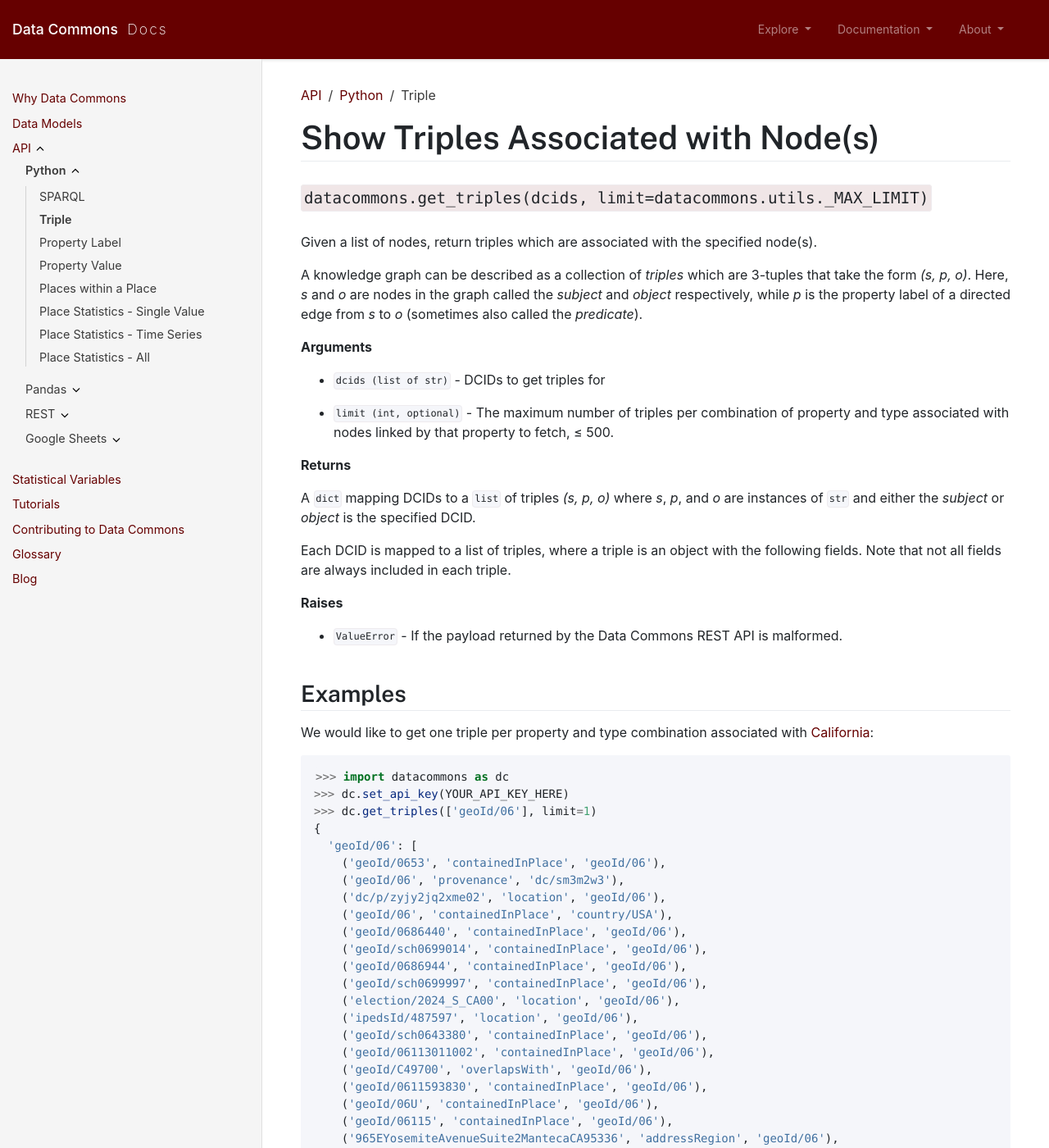
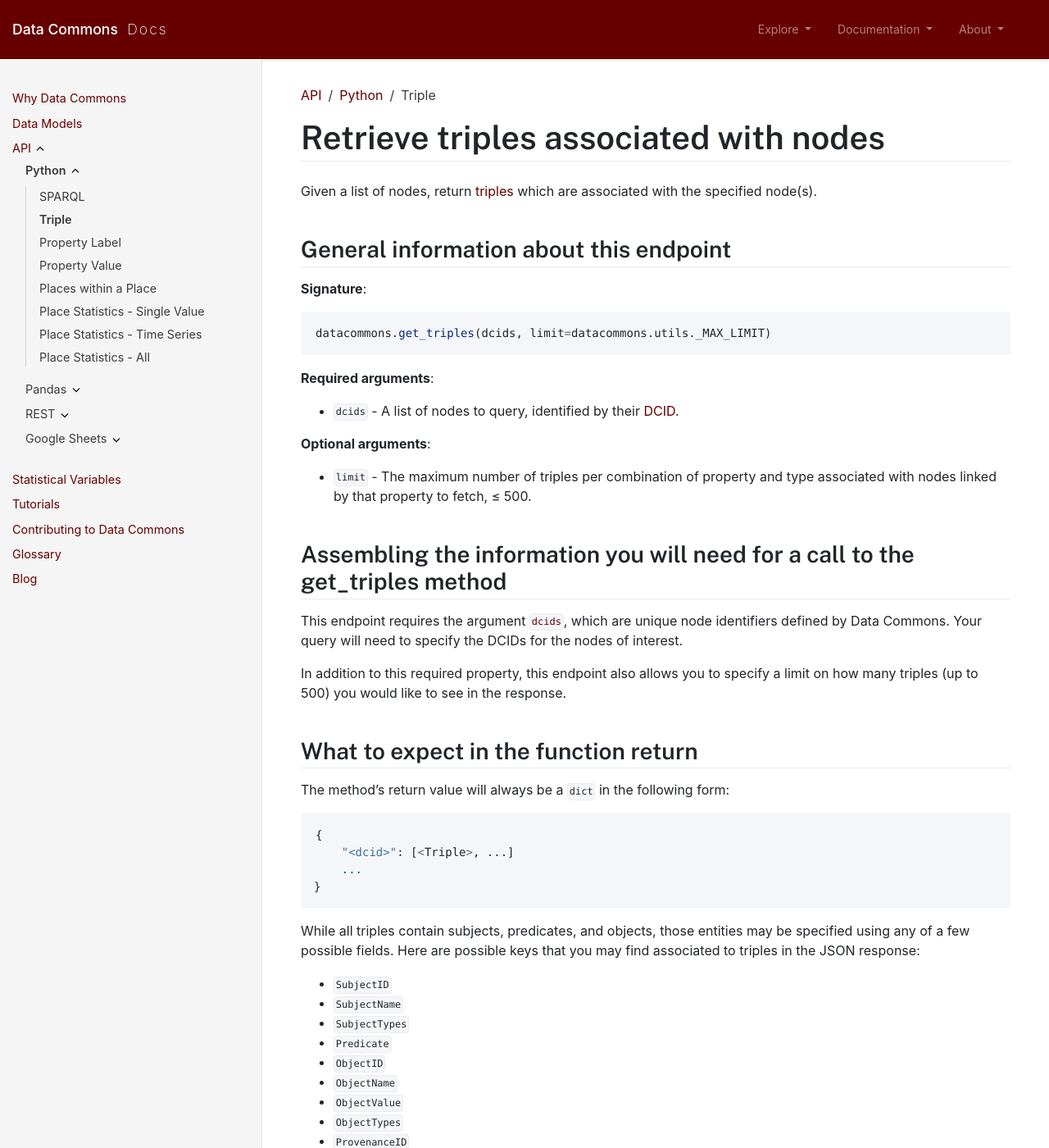
Before and after one commit to datacommonsorg/docsite, a Jekyll site: the page built from api/python/triple.md, in a window 1280 px wide and 1400 px high. Shown: the whole window at 82% size. Built offline with Jekyll 4.4.1, drawn with Linux system fonts in a browser that asks for light colours; comment, search, counter and statistics services are not loaded; some of the changed text lies outside the part shown.

Commit message:
Python triple docs first pass (#136)
Updated doc for python triple API

````diff
--- a/api/python/triple.md
+++ b/api/python/triple.md
@@ -6,76 +6,92 @@
 grand_parent: API
 ---
 
-# Show Triples Associated with Node(s)
+# Retrieve triples associated with nodes
 
-## `datacommons.get_triples(dcids, limit=datacommons.utils._MAX_LIMIT)`
-
-Given a list of nodes, return triples which are associated with the specified
+Given a list of nodes, return [triples](https://docs.datacommons.org/glossary.html) which are associated with the specified
 node(s).
 
-A knowledge graph can be described as a collection of *triples* which are
-3-tuples that take the form *(s, p, o)*. Here, *s* and *o* are nodes in the
-graph called the *subject* and *object* respectively, while *p* is the property
-label of a directed edge from *s* to *o* (sometimes also called the *predicate*).
+## General information about this endpoint
 
-**Arguments**
+**Signature**:
 
-*   `dcids (list of str)` - DCIDs to get triples for
+```python
+datacommons.get_triples(dcids, limit=datacommons.utils._MAX_LIMIT)
+```
 
-*   `limit (int, optional)` - The maximum number of triples per combination of
+**Required arguments**:
+
+*   `dcids` - A list of nodes to query, identified by their [DCID](https://docs.datacommons.org/glossary.html).
+
+**Optional arguments**:
+
+*   `limit` - The maximum number of triples per combination of
     property and type associated with nodes linked by that property to fetch,
     ≤ 500.
 
-**Returns**
+## Assembling the information you will need for a call to the get_triples method
 
-A `dict` mapping DCIDs to a `list` of triples *(s, p, o)* where *s*, *p*, and *o* are
-instances of `str` and either the *subject* or *object* is the specified DCID.
+This endpoint requires the argument [`dcids`](https://docs.datacommons.org/glossary.html), which are unique node identifiers defined by Data Commons. Your query will need to specify the DCIDs for the nodes of interest.
 
-Each DCID is mapped to a list of triples, where a triple is an object with the
-following fields. Note that not all fields are always included in each triple.
+In addition to this required property, this endpoint also allows you to specify a limit on how many triples (up to 500) you would like to see in the response.
 
-[comment]: <> (TODO: add link to data model and describe the fields in a Triple)
+## What to expect in the function return
 
-**Raises**
-
-*   `ValueError` - If the payload returned by the Data Commons REST API is malformed.
-
-## Examples
-
-We would like to get one triple per property and type combination associated with
-[California](https://datacommons.org/browser/geoId/06):
+The method's return value will always be a `dict` in the following form:
 
 ```python
->>> import datacommons as dc
->>> dc.set_api_key(YOUR_API_KEY_HERE)
->>> dc.get_triples(['geoId/06'], limit=1)
 {
-  'geoId/06': [
-    ('geoId/0653', 'containedInPlace', 'geoId/06'),
-    ('geoId/06', 'provenance', 'dc/sm3m2w3'),
-    ('dc/p/zyjy2jq2xme02', 'location', 'geoId/06'),
-    ('geoId/06', 'containedInPlace', 'country/USA'),
-    ('geoId/0686440', 'containedInPlace', 'geoId/06'),
-    ('geoId/sch0699014', 'containedInPlace', 'geoId/06'),
-    ('geoId/0686944', 'containedInPlace', 'geoId/06'),
-    ('geoId/sch0699997', 'containedInPlace', 'geoId/06'),
-    ('election/2024_S_CA00', 'location', 'geoId/06'),
-    ('ipedsId/487597', 'location', 'geoId/06'),
-    ('geoId/sch0643380', 'containedInPlace', 'geoId/06'),
-    ('geoId/06113011002', 'containedInPlace', 'geoId/06'),
-    ('geoId/C49700', 'overlapsWith', 'geoId/06'),
-    ('geoId/0611593830', 'containedInPlace', 'geoId/06'),
-    ('geoId/06U', 'containedInPlace', 'geoId/06'),
-    ('geoId/06115', 'containedInPlace', 'geoId/06'),
-    ('965EYosemiteAvenueSuite2MantecaCA95336', 'addressRegion', 'geoId/06'),
-    ('geoId/06', 'typeOf', 'State')
-  ]
+    "<dcid>": [<Triple>, ...]
+    ...
 }
 ```
 
-If there is no node associated with the given DCID, an empty list is returned:
+While all triples contain subjects, predicates, and objects, those entities may be specified using any of a few possible fields. Here are possible keys that you may find associated to triples in the JSON response:
+
+  -	`SubjectID`
+  -	`SubjectName`
+  -	`SubjectTypes`
+  -	`Predicate`
+  -	`ObjectID`
+  -	`ObjectName`
+  -	`ObjectValue`
+  -	`ObjectTypes`
+  -	`ProvenanceID`
+
+## Example requests and responses
+
+### Example 1: Retrieve triples associated with zip code 94043.
 
 ```python
->>> dc.get_triples(['foo'])
-{'foo': []}
+>>> datacommons.get_triples(['zip/94043'])
+{'zip/94043': [('dc/p/zx34sdjfl5v75', 'location', 'zip/94043'), ... ]}
 ```
+
+### Example 2: Retrieve triples associated with two American biological research labs.
+
+```python
+>>> datacommons.get_triples(['dc/c3j78rpyssdmf','dc/7hfhd2ek8ppd2'])
+{'dc/c3j78rpyssdmf': [('dc/c3j78rpyssdmf', 'provenance', 'dc/h2lkz1'), ('dc/zn6l0flenf3m6', 'biosampleOntology', 'dc/c3j78rpyssdmf'), ('dc/tkcknpfwxfrhf', 'biosampleOntology', 'dc/c3j78rpyssdmf'), ('dc/jdzbbfhgzghv1', 'biosampleOntology', 'dc/c3j78rpyssdmf'), ('dc/4f9w8lhcwggxc', 'biosampleOntology', 'dc/c3j78rpyssdmf')], 'dc/7hfhd2ek8ppd2': [('dc/4mjs95b1meh1h', 'biosampleOntology', 'dc/7hfhd2ek8ppd2'), ('dc/13xcyzcr819cb', 'biosampleOntology', 'dc/7hfhd2ek8ppd2'), ('dc/7hfhd2ek8ppd2', 'provenance', 'dc/h2lkz1')]}
+```
+
+## Error Returns
+
+If a non-existent triple is passed, a KeyError is thrown:
+
+```python
+>>> datacommons.get_triples(['geoId/123'])
+Traceback (most recent call last):
+  File "<stdin>", line 1, in <module>
+  File "/home/porpentina/miniconda3/lib/python3.7/site-packages/datacommons/core.py", line 251, in get_triples
+    for t in payload[dcid]:
+KeyError: 'geoId/123'
+```
+
+If you do not pass the required positional argument, a TypeError is returned:
+
+```python
+>>> datacommons.get_triples()
+Traceback (most recent call last):
+  File "<stdin>", line 1, in <module>
+TypeError: get_triples() missing 1 required positional argument: 'dcids'
+```
````
